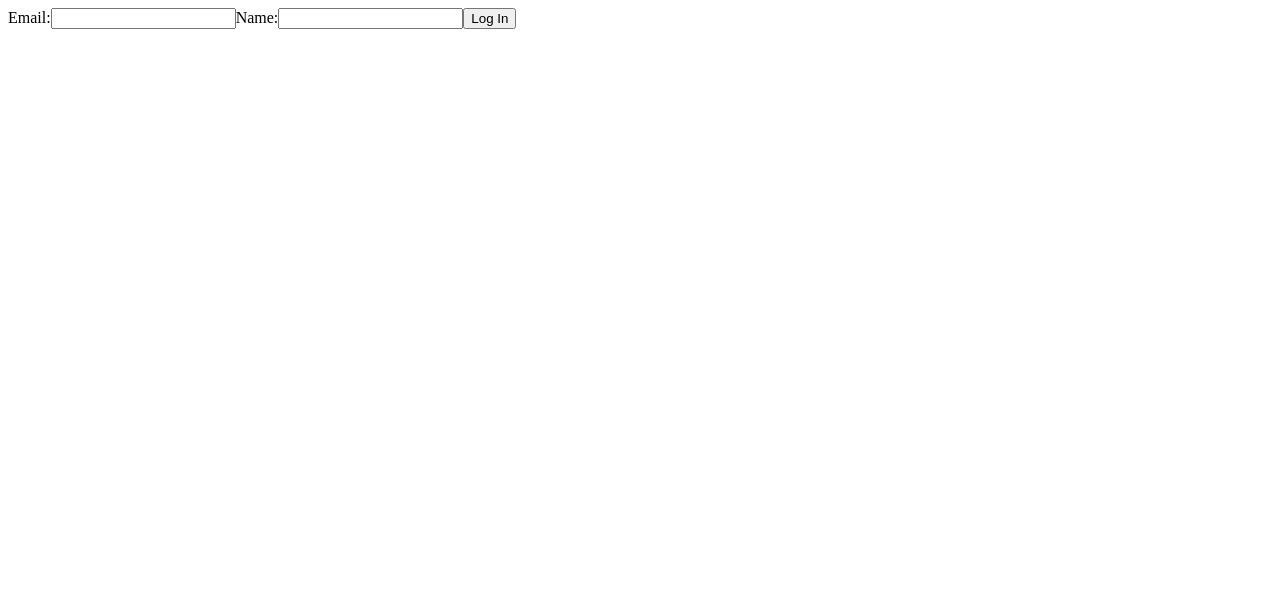
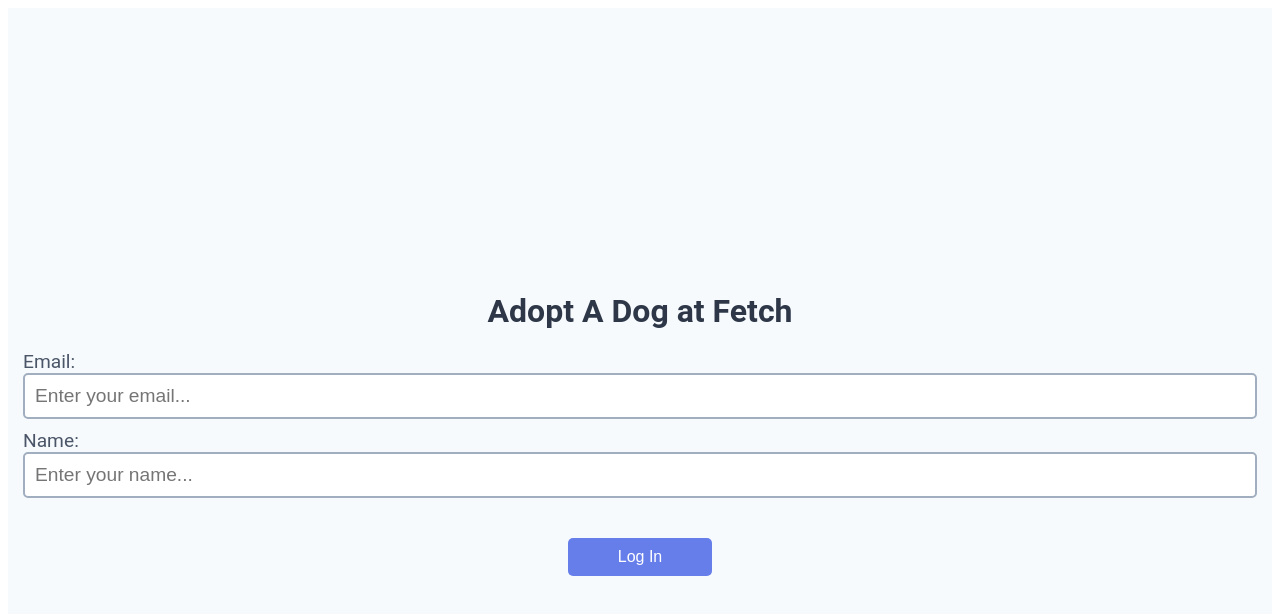
Before and after one commit to Tarun-Mittal-cell/fetch-happy-dog-homes, a React (Create React App) app: page / in a window 1280 px wide. Shown: the top 614 px of the page. Built offline with nearby package versions, Linux system fonts and the light colour scheme.

Commit message:
added styles to login

```diff
--- a/src/components/login/login.tsx
+++ b/src/components/login/login.tsx
@@ -5,13 +5,15 @@
   const { email, setEmail, name, setName, onSubmit } = useLogin();
 
   return (
-    <div>
+    <div className="login-container">
+      <h1>Adopt A Dog at Fetch</h1>
       <label>
         Email:
         <input
           type="email"
           value={email}
           onChange={(e) => setEmail(e.target.value)}
+          placeholder="Enter your email..."
         />
       </label>
       <label>
@@ -20,6 +22,7 @@
           type="text"
           value={name}
           onChange={(e) => setName(e.target.value)}
+          placeholder="Enter your name..."
         />
       </label>
       <button onClick={onSubmit}>Log In</button>
--- a/src/components/login/styles.css
+++ b/src/components/login/styles.css
@@ -0,0 +1,54 @@
+.login-container {
+    display: flex;
+    flex-direction: column;
+    align-items: center;
+    justify-content: center;
+    min-height: 100vh;
+    background-color: #f7fafc;
+    font-family: 'Roboto', sans-serif;
+    padding: 15px;
+}
+
+.login-container h1 {
+    color: #2d3748;
+    font-size: 2em;
+    margin-bottom: 20px;
+}
+
+.login-container label {
+    display: flex;
+    flex-direction: column;
+    width: 100%;
+    margin-bottom: 10px;
+    font-size: 1.2em;
+    color: #4a5568;
+}
+
+.login-container input {
+    padding: 10px;
+    font-size: 1em;
+    border: 2px solid #a0aec0;
+    border-radius: 5px;
+    outline: none;
+    transition: border 0.3s ease;
+}
+
+.login-container input:focus {
+    border-color: #667eea;
+}
+
+.login-container button {
+    margin-top: 30px;
+    padding: 10px 50px;
+    background-color: #667eea;
+    color: white;
+    border: none;
+    border-radius: 5px;
+    cursor: pointer;
+    transition: background-color 0.3s ease;
+    font-size: 1em;
+}
+
+.login-container button:hover {
+    background-color: #5a67d8;
+}
```
